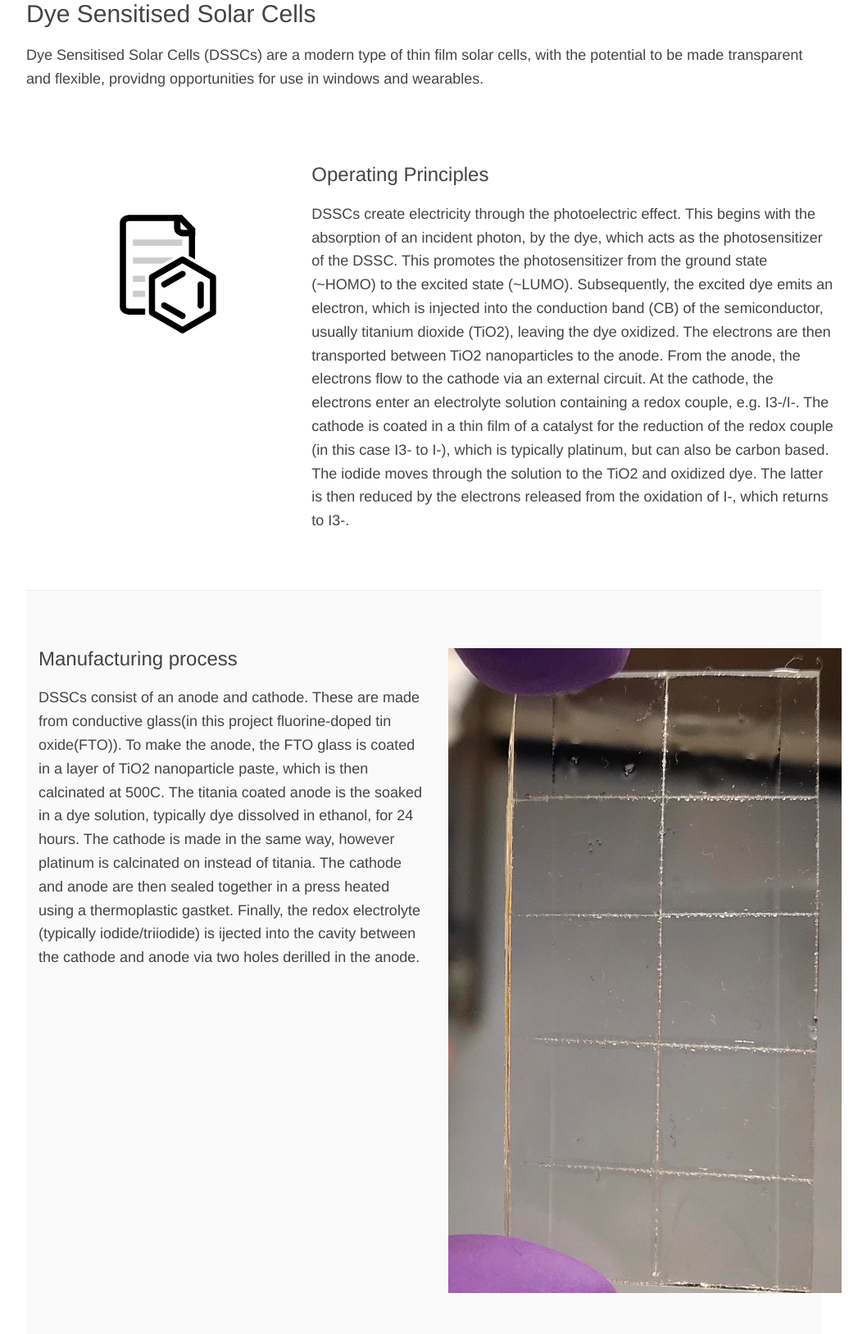
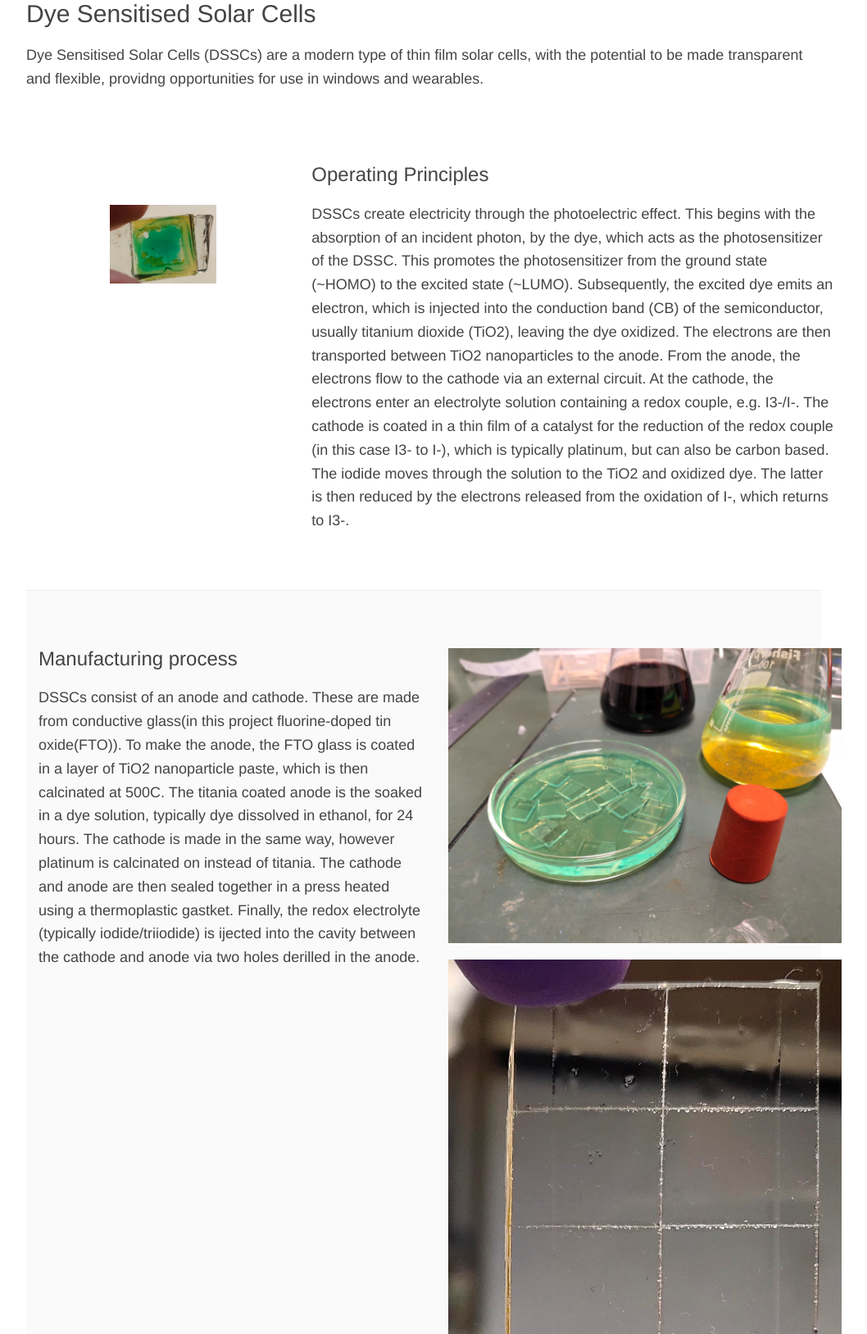
Before and after one commit to DSSCSensors/dssc-sensors.github.io, a Flask app: page /about in a window 1280 px wide. Shown: the part 358-1986 px from the top of the page at 82% size, without its empty margins (123-1181 px from the left). Run offline with Flask 2, Linux system fonts and the light colour scheme; some libraries are stand-ins or nearby versions.

Commit message:
Update about.html

```diff
--- a/ideweb-master/ideweb-master/ideweb/templates/about.html
+++ b/ideweb-master/ideweb-master/ideweb/templates/about.html
@@ -30,8 +30,8 @@
                 <div class="container">
                   <div class="row">
                     <div class="col-sm-4 text-center">
-                      <img class="img-about-logo" src="{{ url_for('static', filename='img/cde-logo.svg') }}">
-            {#          <img class="img-about" src="{{ url_for('static', filename='img/soaking.jpg') }}">#}
+                      <img class="img-about-logo" src="{{ url_for('static', filename='img/dssc.jpg') }}">
+            {#          <img class="img-about" src="{{ url_for('static', filename='img/operating_principles.png') }}">#}
                     </div>
                     <div class="col-sm-8 align-middle">
                       <h3>Operating Principles</h3>
@@ -53,6 +53,7 @@
                     </div>
 
                       <div class="col-sm-6 text-center">
+                        <img class="img-about" src="{{ url_for('static', filename='img/soaking.jpg') }}">
                         <img class="img-about" src="{{ url_for('static', filename='img/platinum.jpg') }}">
                       </div>
 
```
